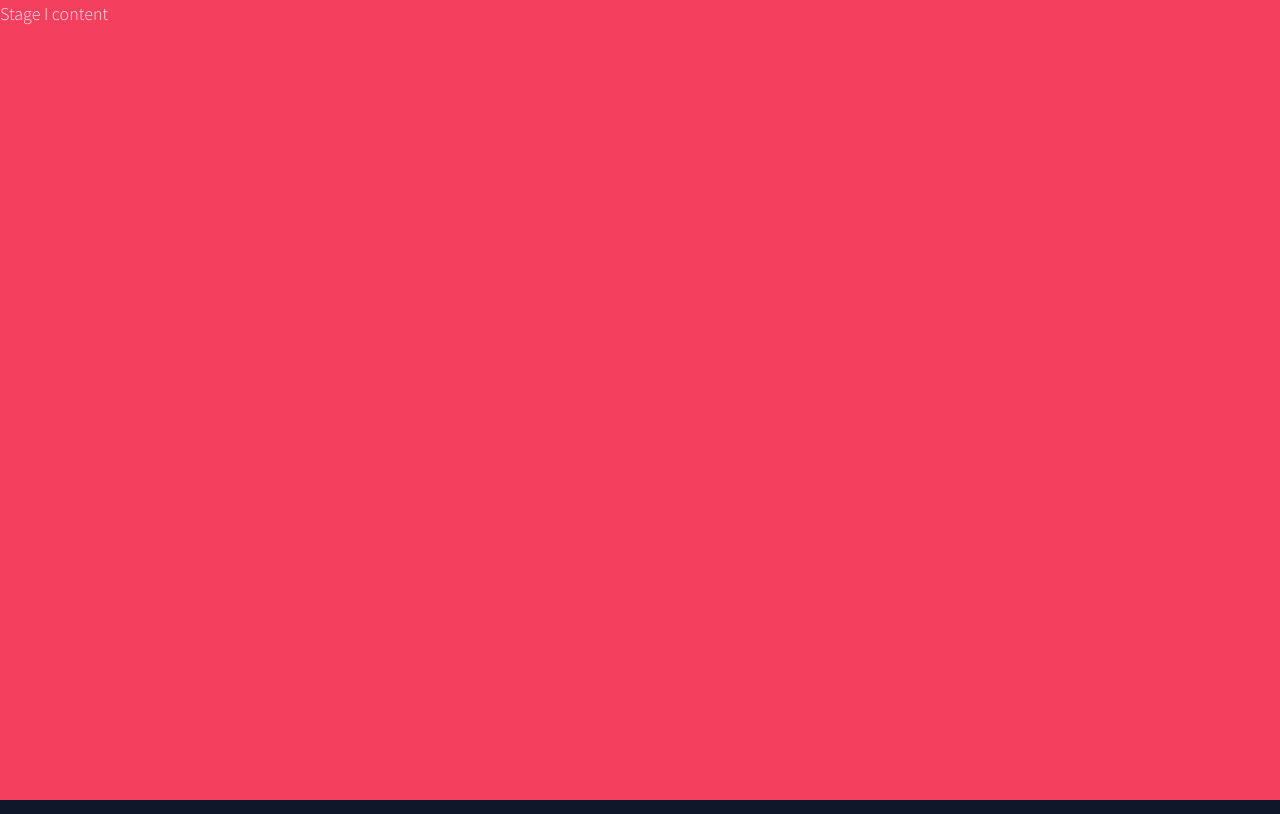
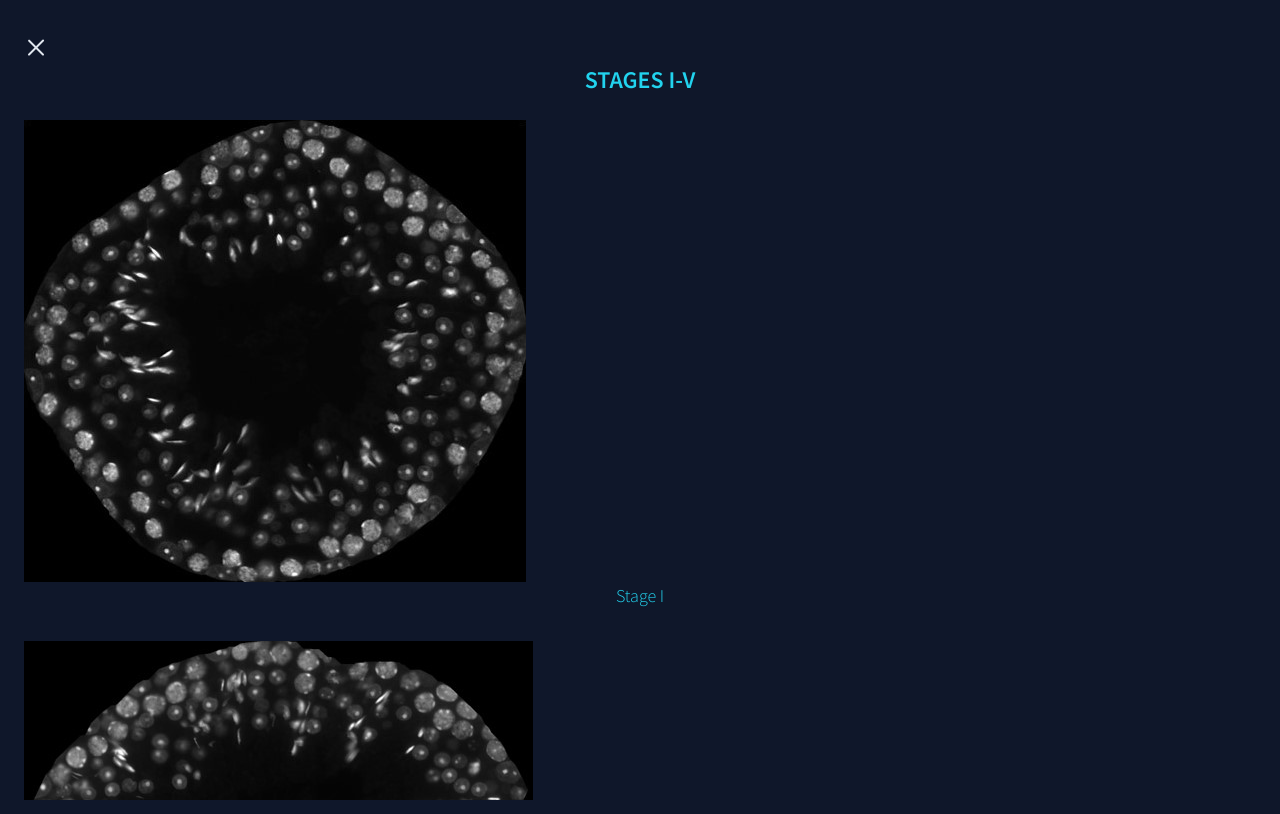
Before and after one commit to Turku-BioImaging/stagetool-ui, a Vue app: page /tubule-model in a window 1280 px wide. Both pictures are taken after a click on the item "Stages I-V". Built offline with nearby package versions, Linux system fonts and the light colour scheme.

Commit message:
tubule stage overlays: - overlay component disables scrollbars in lower page elements - Emits 'close-overlay' event when button clicked - Implement stubs of tubule stage overlays - Implement Stage I overlay

```diff
--- a/src/components/OverlayInfo.vue
+++ b/src/components/OverlayInfo.vue
@@ -1,16 +1,53 @@
 <template>
   <div class="overlay-info-component">
+    <button @click="closeOverlay" class="close-button">
+      <i class="uil uil-multiply text-2xl"></i>
+    </button>
     <slot></slot>
   </div>
 </template>
 <script lang="ts">
-export default {}
+export default {
+  methods: {
+    closeOverlay() {
+      this.$emit('close-overlay')
+      document.body.style.overflow = 'auto'
+    }
+  },
+  mounted() {
+    document.body.style.overflow = 'hidden'
+  }
+}
 </script>
 <style lang="scss">
 div.overlay-info-component {
-  @apply bg-rose-500;
+  @apply bg-slate-900;
   @apply w-full h-full;
   @apply fixed top-0 left-0;
+  @apply px-6 py-8;
+  overflow-y: auto;
   z-index: 100;
+
+  div.image-div {
+    @apply mt-6;
+    ul {
+      li {
+        p {
+          @apply text-center text-cyan-400;
+        }
+      }
+
+      li:not(:last-child) {
+        @apply mb-8;
+      }
+    }
+  }
+
+  h1 {
+    @apply uppercase text-2xl font-semibold text-center text-cyan-400;
+  }
+  h2 {
+    @apply text-xl text-center font-semibold text-cyan-400;
+  }
 }
 </style>
--- a/src/components/tubule-overlays/StageOneContentOverlay.vue
+++ b/src/components/tubule-overlays/StageOneContentOverlay.vue
@@ -1,5 +1,26 @@
 <template>
-  <overlay-info>Stage I content</overlay-info>
+  <overlay-info>
+    <h1>Stages I-V</h1>
+    <div class="image-div">
+      <ul>
+        <li>
+          <img src="~@/assets/tubule-stages/1.jpg" alt="" />
+          <p>Stage I</p>
+        </li>
+        <li>
+          <img src="~@/assets/tubule-stages/2_5.jpg" alt="" />
+          <p>Stage II-V</p>
+        </li>
+      </ul>
+    </div>
+    <div class="mt-6">
+      <h2>Criteria</h2>
+      <p>
+        Presence of Spg, pachytene Spc, RS and late condensed elSpt which are bundles. Pachytene Spc
+        are relatively small (I-IV) but gradually grow in size towards Stage V.
+      </p>
+    </div>
+  </overlay-info>
 </template>
 <script lang="ts">
 import OverlayInfo from '../OverlayInfo.vue'
--- a/src/views/TubuleModel.vue
+++ b/src/views/TubuleModel.vue
@@ -43,11 +43,26 @@
       </div>
     </div>
     <div class="tubule-stage-overlays">
-      <stage-one-content-overlay v-if="overlays.stageOneVisible" />
-      <stage-six-content-overlay v-if="overlays.stageSixVisible" />
-      <stage-nine-content-overlay v-if="overlays.stageNineVisible" />
-      <stage-ten-content-overlay v-if="overlays.stageTenVisible" />
-      <stage-twelve-content-overlay v-if="overlays.stageTwelveVisible" />
+      <stage-one-content-overlay
+        v-if="overlays.stageOneVisible"
+        @close-overlay="handleCloseOverlay('stageOneVisible')"
+      />
+      <stage-six-content-overlay
+        v-if="overlays.stageSixVisible"
+        @close-overlay="handleCloseOverlay('stageSixVisible')"
+      />
+      <stage-nine-content-overlay
+        v-if="overlays.stageNineVisible"
+        @close-overlay="handleCloseOverlay('stageNineVisible')"
+      />
+      <stage-ten-content-overlay
+        v-if="overlays.stageTenVisible"
+        @close-overlay="handleCloseOverlay('stageTenVisible')"
+      />
+      <stage-twelve-content-overlay
+        v-if="overlays.stageTwelveVisible"
+        @close-overlay="handleCloseOverlay('stageTwelveVisible')"
+      />
     </div>
   </div>
 </template>
@@ -76,6 +91,11 @@ export default {
         stageTenVisible: false,
         stageTwelveVisible: false
       }
+    }
+  },
+  methods: {
+    handleCloseOverlay(stage: string) {
+      this.overlays[stage as keyof typeof this.overlays] = false
     }
   }
 }
```
